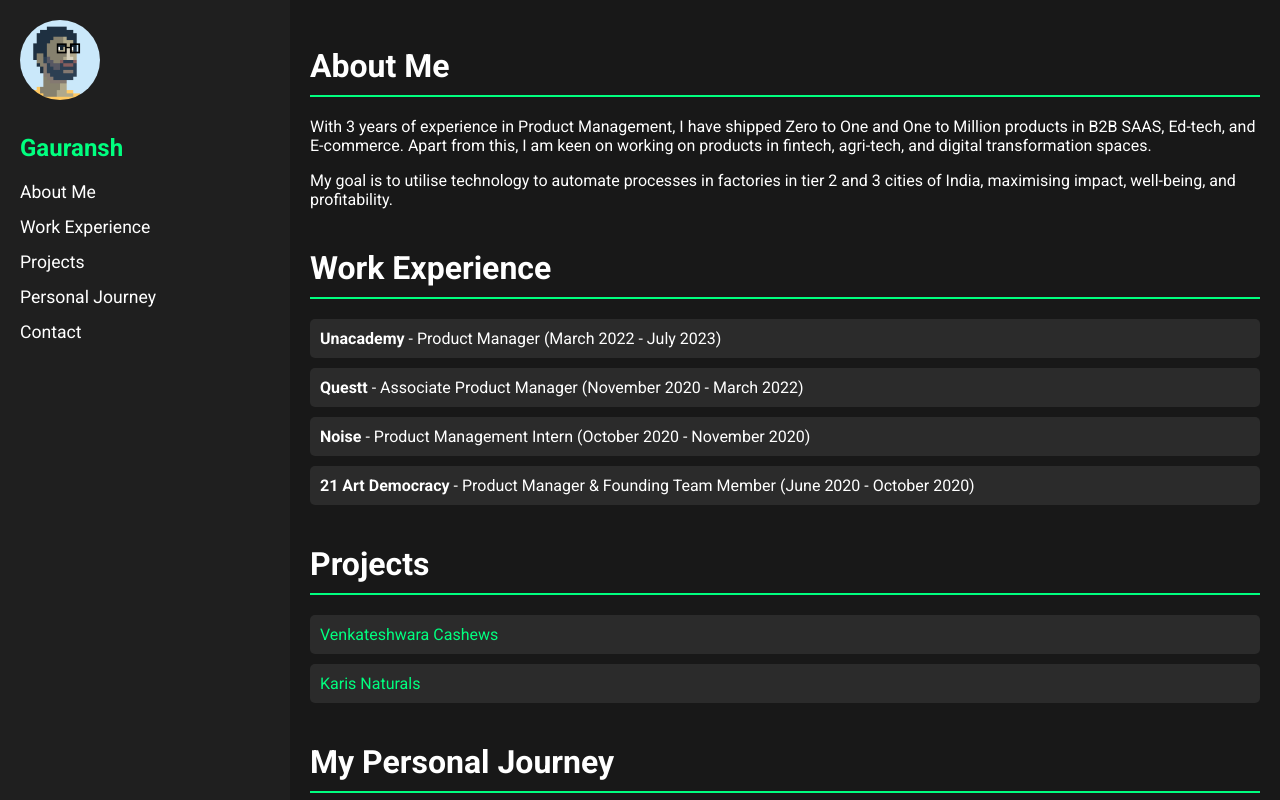
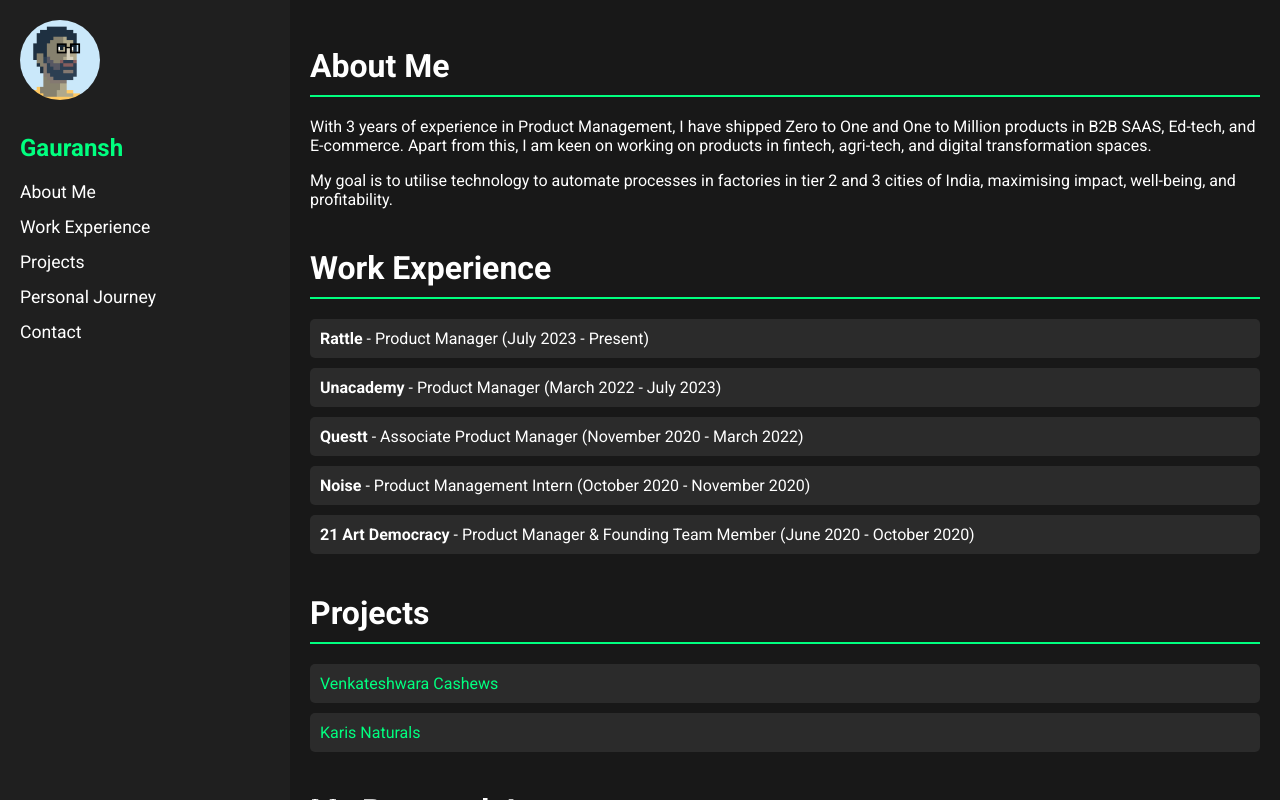
Before and after one commit to gauranshvaishnav/gauransh, a plain HTML site: page index.html in a window 1280 px wide. Drawn offline with Linux system fonts and the light colour scheme.

Commit message:
Update index.html

```diff
--- a/index.html
+++ b/index.html
@@ -33,6 +33,7 @@
             <section id="work-experience" class="section">
                 <h2>Work Experience</h2>
                 <ul>
+                    <li><strong>Rattle</strong> - Product Manager (July 2023 - Present)</li>
                     <li><strong>Unacademy</strong> - Product Manager (March 2022 - July 2023)</li>
                     <li><strong>Questt</strong> - Associate Product Manager (November 2020 - March 2022)</li>
                     <li><strong>Noise</strong> - Product Management Intern (October 2020 - November 2020)</li>
```
